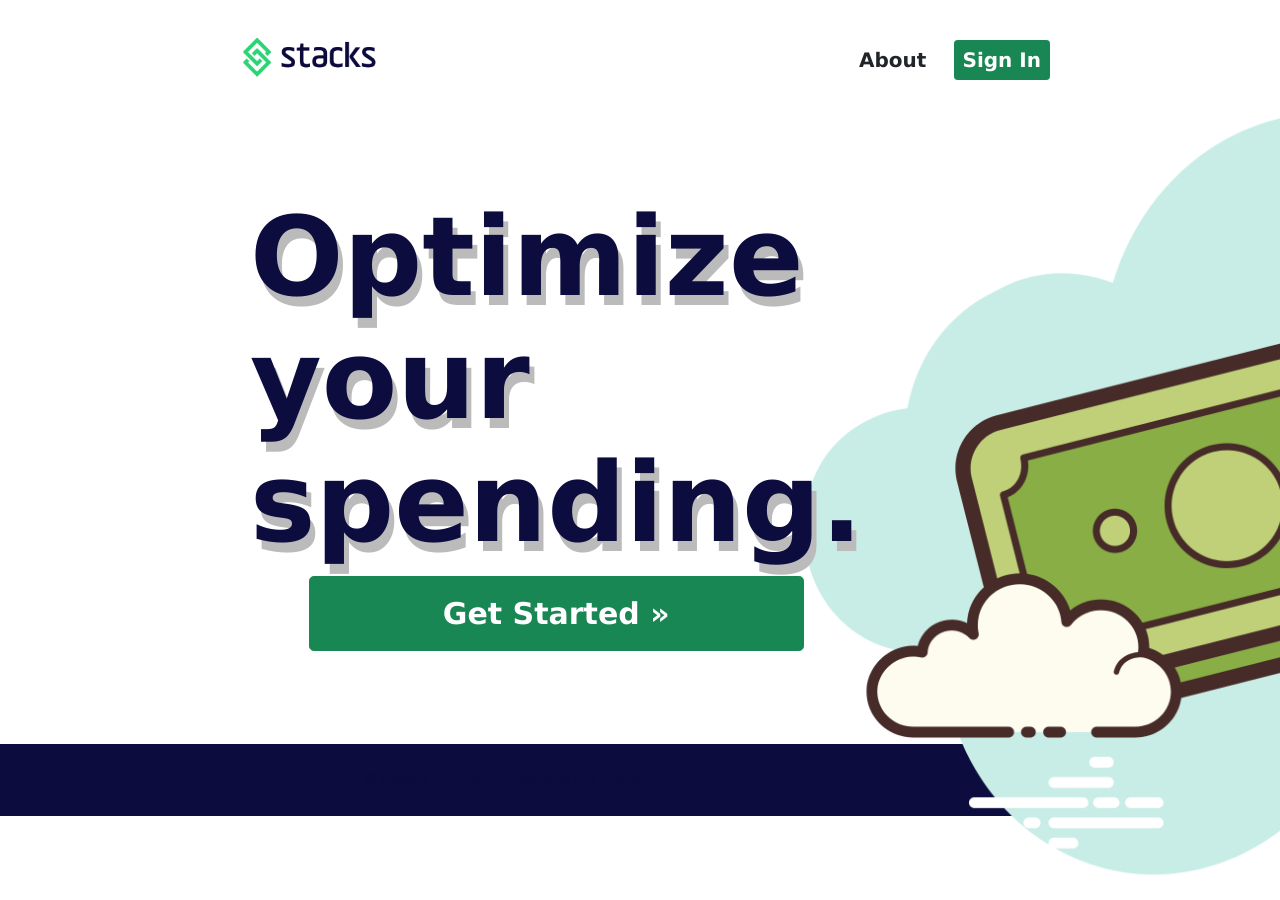
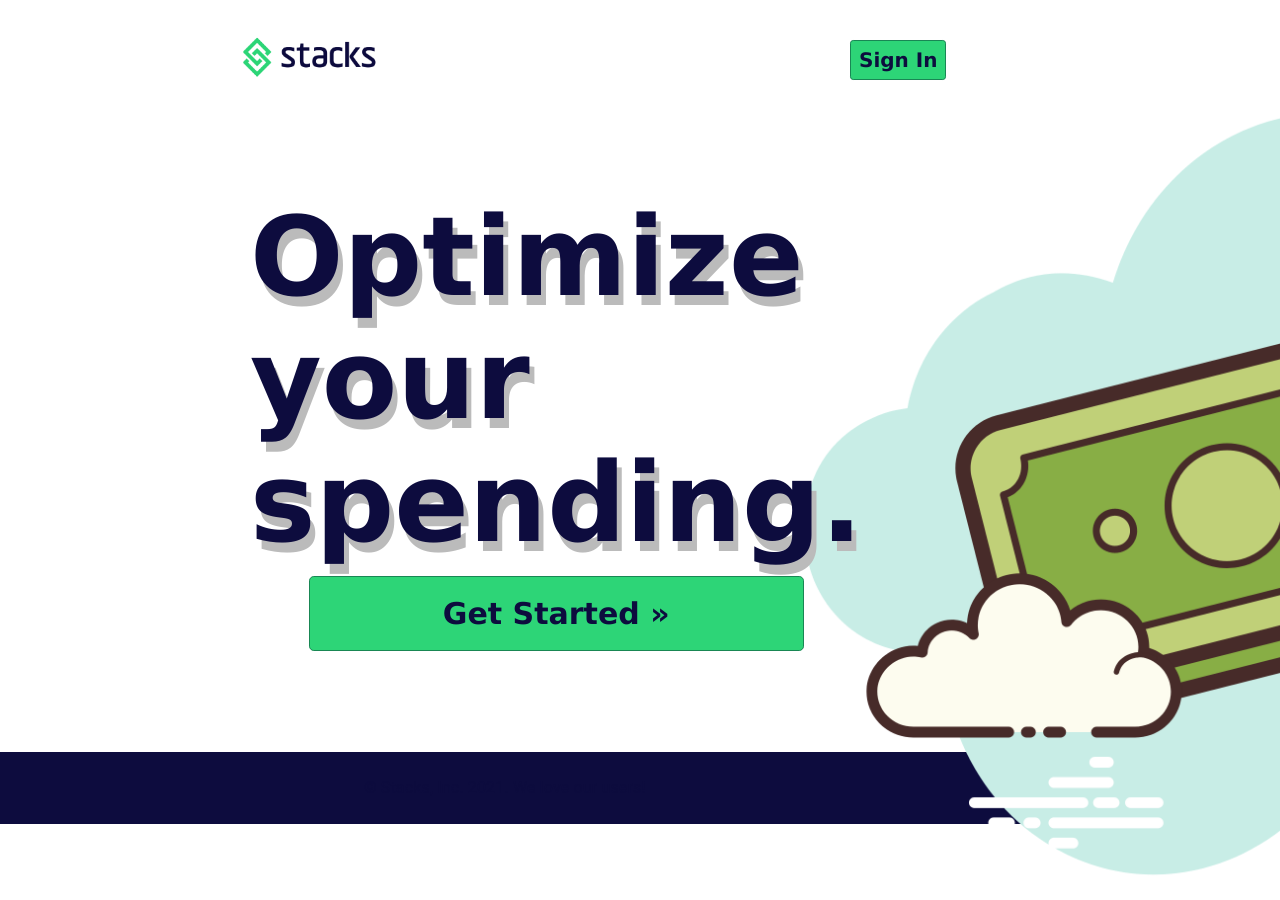
Before and after one commit to KanishDabreo/Stacks, a React (Create React App) app in the folder frontend/: page / in a window 1280 px wide. Shown: the top 900 px of the page. Built offline with nearby package versions, Linux system fonts and the light colour scheme; the HTML template or start-up script is replaced by a standard one.

Commit message:
Change get started redirection to about page, add style to buttons

```diff
--- a/frontend/src/components/Home.jsx
+++ b/frontend/src/components/Home.jsx
@@ -12,7 +12,15 @@ export default function Home() {
         <h4 className="your">your</h4>
         <h4 className="spending">spending.</h4>
         <div className="submit-button">
-          <Button variant="success" type="submit" size="lg" style={{fontSize: '30px', fontWeight: 'bold'}} onClick={() => navigate('/register')}>Get Started »</Button>
+          <Button
+            className="button"
+            variant="success"
+            type="submit"
+            size="lg"
+            style={{fontSize: '30px', fontWeight: 'bold'}}
+            onClick={() => navigate('/about')}>
+              Get Started »
+            </Button>
         </div>
       </div>
       <img className="homepage-logo" alt="money-cloud" src="./static/images/homepage_logo.png"/>
--- a/frontend/src/components/Navbar.jsx
+++ b/frontend/src/components/Navbar.jsx
@@ -20,14 +20,7 @@ const Navbar = (props) => {
         <li><Link to="/"><img className="logo" src="./logo.png" alt="logo" /></Link></li>
         <div className="ml-auto">
           <Button
-            variant="transparent_btn"
-            type="submit"
-            size="sm"
-            style={{fontSize: '20px', fontWeight: 'bold'}}
-            onClick={() => navigate('/about')}>
-            About
-          </Button>
-          <Button
+            className="button"
             variant="success"
             type="submit"
             size="sm"
@@ -45,14 +38,7 @@ const Navbar = (props) => {
         <div className="ml-auto">
           <div>Welcome, {user.name}</div>
           <Button
-            variant="transparent_btn"
-            type="submit"
-            size="sm"
-            style={{fontSize: '20px', fontWeight: 'bold'}}
-            onClick={() => navigate('/about')}>
-            About
-          </Button>
-          <Button
+            className="button"
             variant="success"
             type="submit"
             size="sm"
--- a/frontend/src/components/home.css
+++ b/frontend/src/components/home.css
@@ -1,5 +1,5 @@
 .homepage {
-  height: 93vh;
+  height: 94vh;
 }
 
 .homepage-logo {
```
